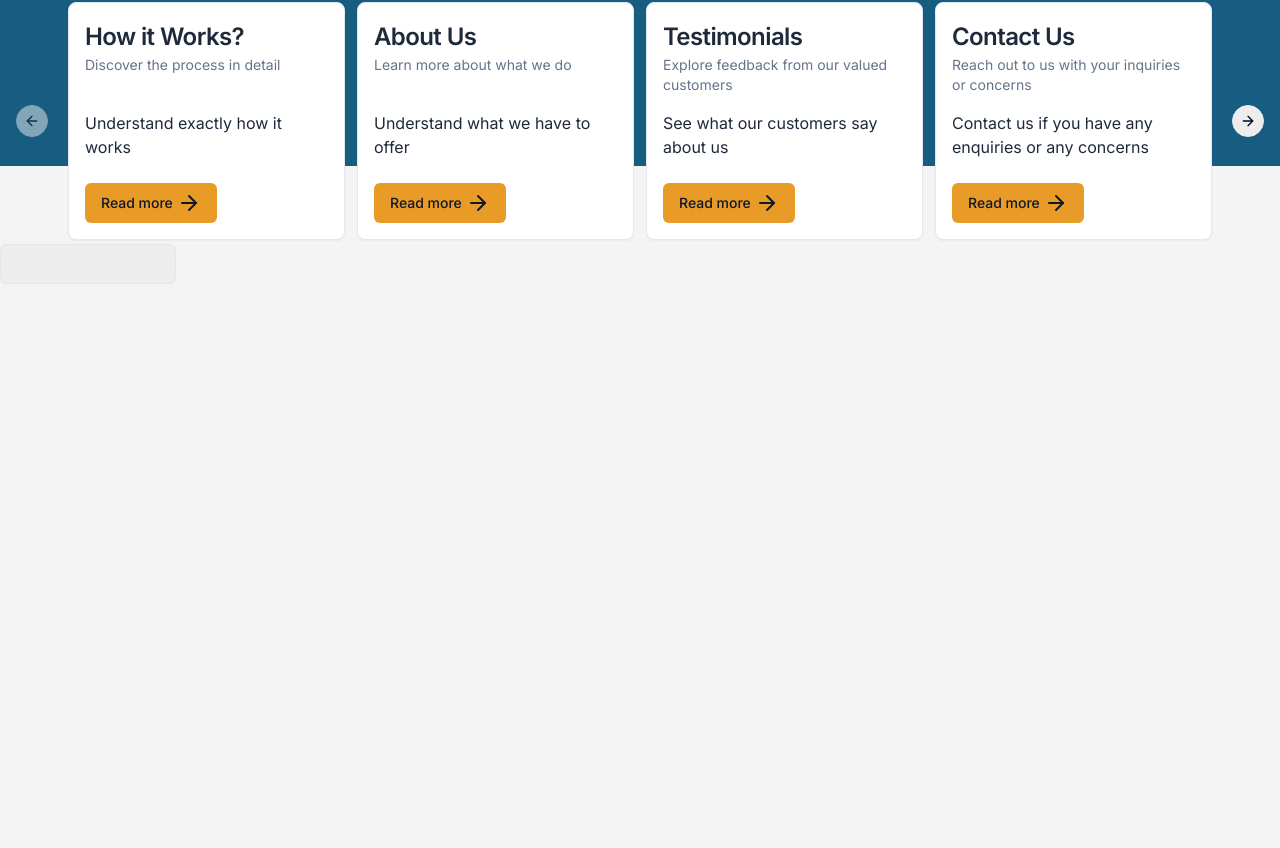
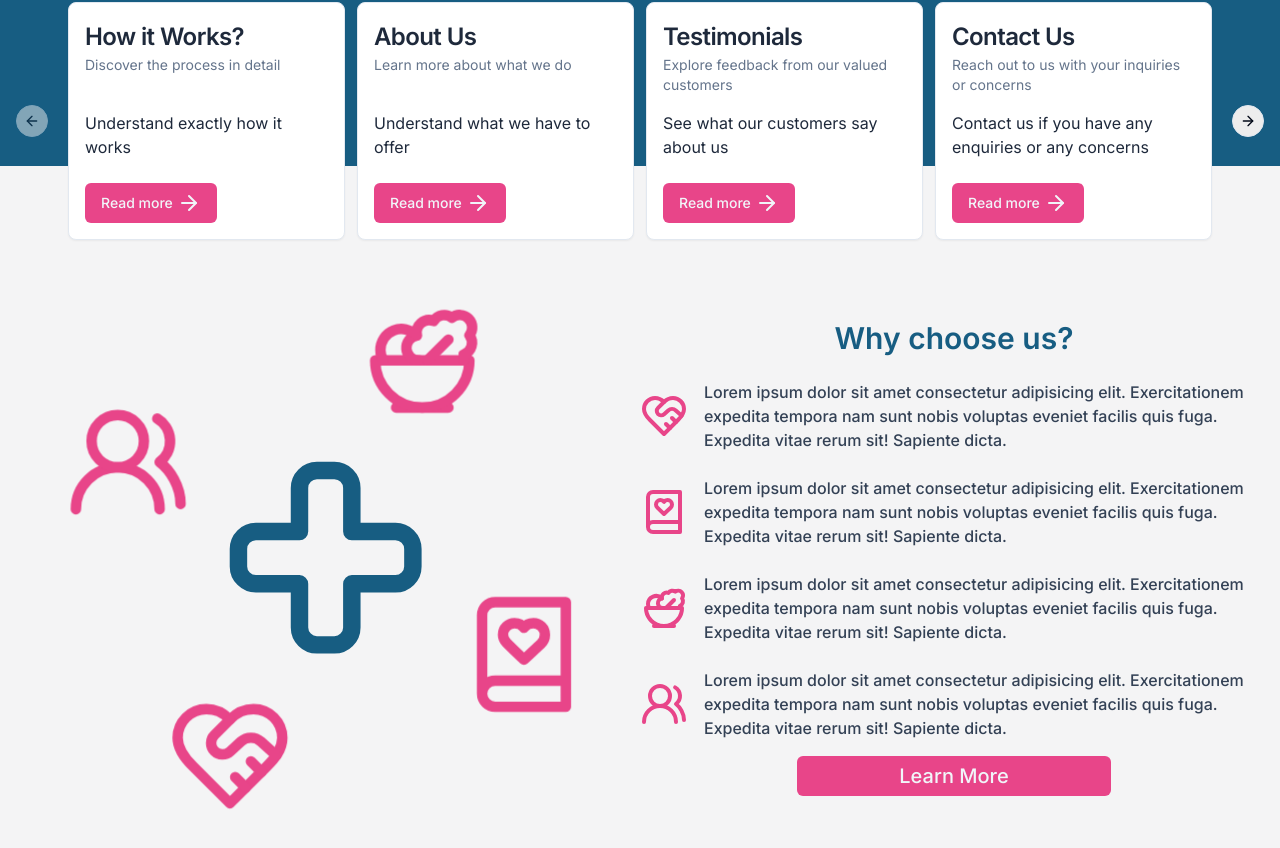
Before and after one commit to ewqwdd/firstcity, a Next.js app: page / in a window 1280 px wide. Shown: the part 658-1506 px from the top of the page. Before the commit the page ends 942 px from the top, so only its background shows below. Built offline with nearby package versions, Linux system fonts and the light colour scheme; a web font is replaced by a local one.

Commit message:
add features section to main page

```diff
--- /dev/null
+++ b/src/app/(mainPage)/(Features)/Features.module.css
@@ -0,0 +1,11 @@
+@keyframes spinReverse {
+  from {
+    transform: rotate(360deg);
+  }
+  to {
+    transform: rotate(0);
+  }
+}
+.spin {
+  animation: spinReverse 10s linear infinite;
+}
--- /dev/null
+++ b/src/app/(mainPage)/(Features)/Features.tsx
@@ -0,0 +1,73 @@
+import { BookHeart, Cross, HeartHandshake, Salad, UsersRound } from "lucide-react";
+import styles from './Features.module.css'
+import { cn } from "@/shared/lib/utils";
+import HStack from "@/shared/ui/Flex/HStack";
+import VStack from "@/shared/ui/Flex/VStack";
+import Heading from "@/shared/ui/Heading";
+import Paragraph from "@/shared/ui/Paragraph";
+import { Button } from "@/components/ui/button";
+import Link from "next/link";
+
+export default function Features() {
+  return (
+    <section id='Features' className="px-3  mx-auto max-w-7xl grid grid-cols-2 min-h-72">
+        <HStack className="relative aspect-square justify-center items-center pointer-events-none">
+            <div className="absolute top-0 left-0 w-full h-full animate-spin  max-h-full" style={{
+                animationDuration: '10s'
+            }}>
+                <HeartHandshake className={cn("absolute w-1/5 h-1/5 text-secondary top-[5%] left-[40%]", styles.spin)} />
+                <BookHeart className={cn("absolute w-1/5 h-1/5 text-secondary top-[40%] left-[5%]", styles.spin)} />
+                <Salad className={cn("absolute w-1/5 h-1/5 text-secondary bottom-[5%] left-[40%]", styles.spin)} />
+                <UsersRound className={cn("absolute w-1/5 h-1/5 text-secondary top-[40%] right-[5%]", styles.spin)} />
+            </div>
+            <div className="absolute w-1/3 h-1/3 border-2 rounded-full border-secondary animate-ping top-[33%] left-[33%]"
+            style={{
+                animationDelay: '4s'
+            }}/>
+            <div className="absolute w-1/4 h-1/4 border-2 rounded-full border-primary animate-ping top-[37.5%] left-[37.5%]"
+            style={{
+                animationDelay: '2s'
+            }}/>
+            <div className="absolute w-1/6 h-1/6 border-2 rounded-full border-secondary animate-ping top-[41.7%] left-[41.7%]"
+            />
+            <Cross className="w-1/3 h-1/3 text-primary"/>
+        </HStack>
+        <VStack className="justify-center">
+            <Heading as='h2' className="text-primary text-3xl font-semibold text-center">
+                Why choose us?
+            </Heading>
+            <VStack as='ul' className="gap-6 mt-6 font-medium">
+                <HStack as='li' className="gap-4 items-center">
+                    <HeartHandshake className="max-w-12 w-full h-full max-h-12 text-secondary"/>
+                    <Paragraph className="text-slate-700">
+                        Lorem ipsum dolor sit amet consectetur adipisicing elit. Exercitationem expedita tempora nam sunt nobis voluptas eveniet facilis quis fuga. Expedita vitae rerum sit! Sapiente dicta.
+                    </Paragraph>
+                </HStack>
+                <HStack as='li' className="gap-4 items-center">
+                    <BookHeart className="max-w-12 w-full h-full max-h-12 text-secondary"/>
+                    <Paragraph className="text-slate-700">
+                        Lorem ipsum dolor sit amet consectetur adipisicing elit. Exercitationem expedita tempora nam sunt nobis voluptas eveniet facilis quis fuga. Expedita vitae rerum sit! Sapiente dicta.
+                    </Paragraph>
+                </HStack>
+                <HStack as='li' className="gap-4 items-center">
+                    <Salad className="max-w-12 w-full h-full max-h-12 text-secondary"/>
+                    <Paragraph className="text-slate-700">
+                        Lorem ipsum dolor sit amet consectetur adipisicing elit. Exercitationem expedita tempora nam sunt nobis voluptas eveniet facilis quis fuga. Expedita vitae rerum sit! Sapiente dicta.
+                    </Paragraph>
+                </HStack>
+                <HStack as='li' className="gap-4 items-center">
+                    <UsersRound className="max-w-12 w-full h-full max-h-12 text-secondary"/>
+                    <Paragraph className="text-slate-700">
+                        Lorem ipsum dolor sit amet consectetur adipisicing elit. Exercitationem expedita tempora nam sunt nobis voluptas eveniet facilis quis fuga. Expedita vitae rerum sit! Sapiente dicta.
+                    </Paragraph>
+                </HStack>
+            </VStack>
+            <Button variant={'secondary'} asChild className="w-1/2 self-center mt-4 text-xl">
+                <Link href={'/how-it-works'}>
+                    Learn More
+                </Link>
+            </Button>
+        </VStack>
+    </section>
+  )
+}
--- a/src/app/(mainPage)/(Header)/Header.tsx
+++ b/src/app/(mainPage)/(Header)/Header.tsx
@@ -33,7 +33,7 @@ export default function Header() {
               Ut amet id quis irure reprehenderit. Elit magna cupidatat elit sint laborum elit do fugiat consectetur dolor excepteur aute. Qui eu nisi eu mollit nulla nisi magna do voluptate non dolor enim non. Veniam ex duis fugiat magna. Ut dolore anim elit dolor velit. Consectetur aliqua ipsum cupidatat commodo Lorem.
             </Paragraph>
             <HStack className="lg:gap-4 max-lg:justify-between max-lg:self-stretch max-lg:px-3 max-[420px]:px-0 text-slate-200 max-lg:order-3 max-lg:mt-5">
-              <Button asChild variant={'secondary'} className="text-slate-800 font-medium text-lg max-[420px]:px-6 max-[360px]:px-4 max-[310px]:px-2" size={'lg'}>
+              <Button asChild variant={'secondary'} className="text-white font-medium text-lg max-[420px]:px-6 max-[360px]:px-4 max-[310px]:px-2" size={'lg'}>
                 <Link href={'/auth'}>
                   Get Started!
                 </Link>
--- a/src/app/globals.css
+++ b/src/app/globals.css
@@ -16,7 +16,7 @@
     --primary: 201 70% 30%;
     --primary-foreground: 210 40% 98%;
 
-    --secondary: 36 81% 53%;
+    --secondary: 335 78% 59%;
     --secondary-foreground: 222.2 47.4% 11.2%;
 
     --muted: 210 40% 96.1%;
--- a/src/app/page.tsx
+++ b/src/app/page.tsx
@@ -1,15 +1,14 @@
 import { Input } from "@/components/ui/input";
-import VStack from "@/shared/ui/Flex/VStack";
 import CardsCarousel from "@/widgets/CardsCarousel/ui/CardsCarousel";
-import styles from './mainPage.module.css'
 import Header from "./(mainPage)/(Header)/Header";
+import Features from "./(mainPage)/(Features)/Features";
 
 export default function Home() {
   return (
     <>
       <Header />
       <CardsCarousel />
-      <Input className="self-center w-44"/>
+      <Features />
 
     </>
   )
--- a/src/components/ui/button.tsx
+++ b/src/components/ui/button.tsx
@@ -15,7 +15,7 @@ const buttonVariants = cva(
         outline:
           "border border-input bg-background hover:bg-accent hover:text-accent-foreground",
         secondary:
-          "bg-secondary text-secondary-foreground hover:bg-secondary/80",
+          "bg-secondary text-secondary-foreground hover:bg-secondary/80 text-slate-100",
         ghost: "hover:bg-accent hover:text-accent-foreground",
         link: "text-primary underline-offset-4 hover:underline",
         transparent: "active:outline outline-1 outline-input/80 bg-transparent hover:bg-slate-100/5",
--- /dev/null
+++ b/src/shared/hooks/useScreen.tsx
@@ -0,0 +1,17 @@
+import { useEffect, useState } from "react"
+
+export const useScreen = () => {
+    const [width, setWidth] = useState<number>()
+
+    useEffect(() => {
+        const handleResize = () => {
+            setWidth(window.innerWidth)
+        }
+        window.addEventListener('resize', handleResize)
+        return () => {
+            window.removeEventListener('resize', handleResize)
+        }
+    }, [])
+
+    return width
+}
--- a/src/shared/ui/Heading/index.tsx
+++ b/src/shared/ui/Heading/index.tsx
@@ -5,7 +5,7 @@ import { twMerge } from "tailwind-merge";
 export default function Heading<C extends React.ElementType>({children, as, className, ...props}: ParagraphProps<C>) {
     const Component = as || 'h1'
     return (
-        <Paragraph {...props} className={twMerge('text-xl', className)} as={Component}>
+        <Paragraph {...props} className={twMerge('text-xl font-bold', className)} as={Component}>
             {children}
         </Paragraph>
     )
--- a/src/widgets/CardsCarousel/ui/CardsCarousel.tsx
+++ b/src/widgets/CardsCarousel/ui/CardsCarousel.tsx
@@ -5,12 +5,14 @@ import { CarouselItemsList } from "../config/carouselItemsList";
 import CardMainPage from "./CardMainPage";
 import styles from './CardsCarousel.module.css'
 import { cn } from "@/shared/lib/utils";
+import { useScreen } from "@/shared/hooks/useScreen";
 
 export default function CardsCarousel() {
+  const width = useScreen()
   return (
     <div className={cn('m-auto min-[420px]:px-10 px-6 lg:px-16 w-full relative', styles.carousel)}>
       <Carousel className="w-full max-w-7xl mx-auto" opts={{
-        slidesToScroll: 2
+        slidesToScroll: width && width<=1024 ? 1 : 2
       }}
       >
         <CarouselContent className="-ml-1">
--- a/tailwind.config.js
+++ b/tailwind.config.js
@@ -52,7 +52,7 @@ module.exports = {
           foreground: 'hsl(var(--card-foreground))',
         },
         FMC_primary: '#175d82',
-        FMC_secondary: '#178260',
+        FMC_secondary: '#673190',
         FMC_blue: '#191782',
         FMC_lightgray: '#EDEDED',
         FMC_cyan: '#03A89E',
```
